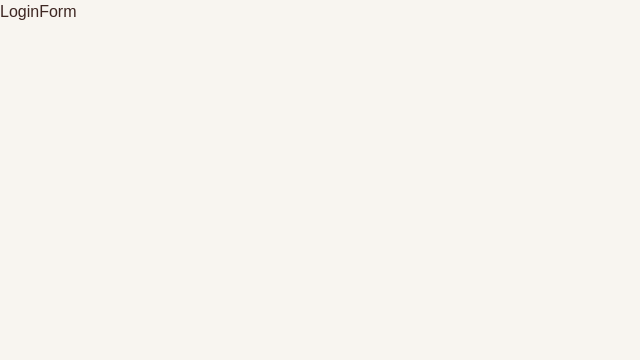
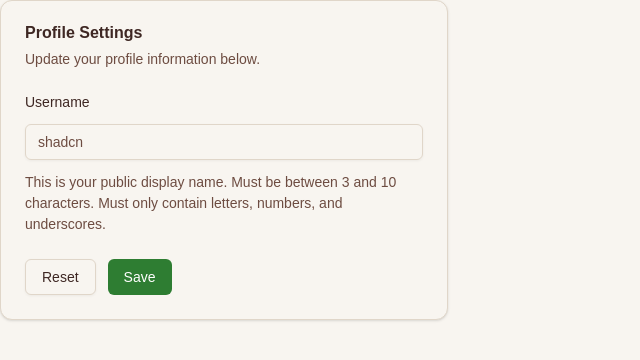
Before and after one commit to chirantan-2025/Online-Shoping-Nextjs, a Next.js app: page /auth/login in a window 1280 px wide. Shown: the top 360 px of the page, without its empty margins (0-640 px from the left). Built offline with nearby package versions, Linux system fonts and the light colour scheme.

Commit message:
login created

```diff
--- a/src/app/exampleHookForm/page.tsx
+++ b/src/app/auth/login/_components/loginForm.tsx
@@ -34,7 +34,7 @@ const formSchema = z.object({
     ),
 })
 
-const FormRhfInput= () => {
+const LoginForm = () => {
   const form = useForm<z.infer<typeof formSchema>>({
     resolver: zodResolver(formSchema),
     defaultValues: {
@@ -42,9 +42,8 @@ const FormRhfInput= () => {
     },
   })
 
-  function onSubmit(data: z.infer<typeof formSchema>) {
-    console.log(data);
-    toast.success("You submitted the following values:")
+  function onSubmit(values: z.infer<typeof formSchema>) {
+    console.log(values)
   }
 
   return (
@@ -101,6 +100,4 @@ const FormRhfInput= () => {
   )
 }
 
-
-
-export default FormRhfInput
+export default LoginForm;
--- a/src/app/auth/login/page.tsx
+++ b/src/app/auth/login/page.tsx
@@ -1,11 +1,12 @@
 import React from 'react'
+import LoginForm from './_components/loginForm'
 
-const LoginForm = () => {
+const LoginPage = () => {
   return (
     <div>
-      LoginForm
+      <LoginForm/>
     </div>
   )
 }
 
-export default LoginForm
+export default LoginPage
```
